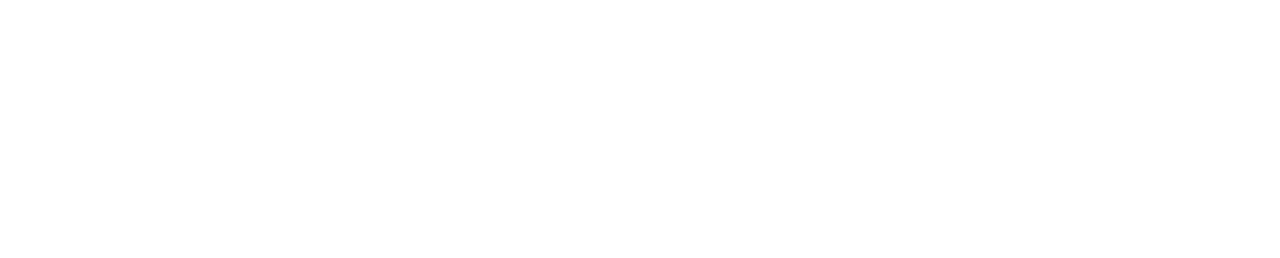
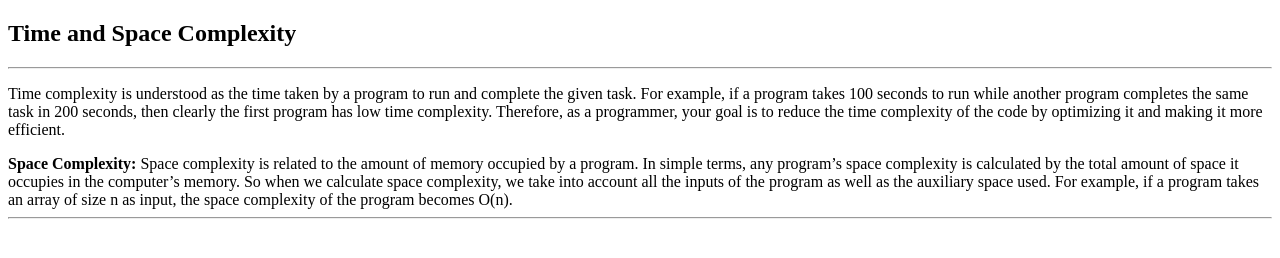
Before and after one commit to acciojob/time-and-space-complexity-ba2-ba, a website: page main.html in a window 1280 px wide. Drawn offline with Linux system fonts and the light colour scheme.

Commit message:
created a submission

```diff
--- a/main.html
+++ b/main.html
@@ -8,6 +8,14 @@
 
 <body>
 	<!-- the entire body must be written by student -->
+	<h2>Time and Space Complexity</h2><hr>
+
+	<div>
+		<p>Time complexity is understood as the time taken by a program to run and complete the given task. For example, if a program takes 100 seconds to run while another program completes the same task in 200 seconds, then clearly the first program has low time complexity. Therefore, as a programmer, your goal is to reduce the time complexity of the code by optimizing it and making it more efficient.</p>
+   </div>
+	<b>Space Complexity:</b> Space complexity is related to the amount of memory occupied by a program. In simple terms, any program’s space complexity is calculated by the total amount of space it occupies in the computer’s memory. So when we calculate space complexity, we take into account all the inputs of the program as well as the auxiliary space used. For example, if a program takes an array of size n as input, the space complexity of the program becomes O(n).
+	<hr>
+	</div>
     <script type="text/javascript" src="./script.js">
 </script>
 
```
